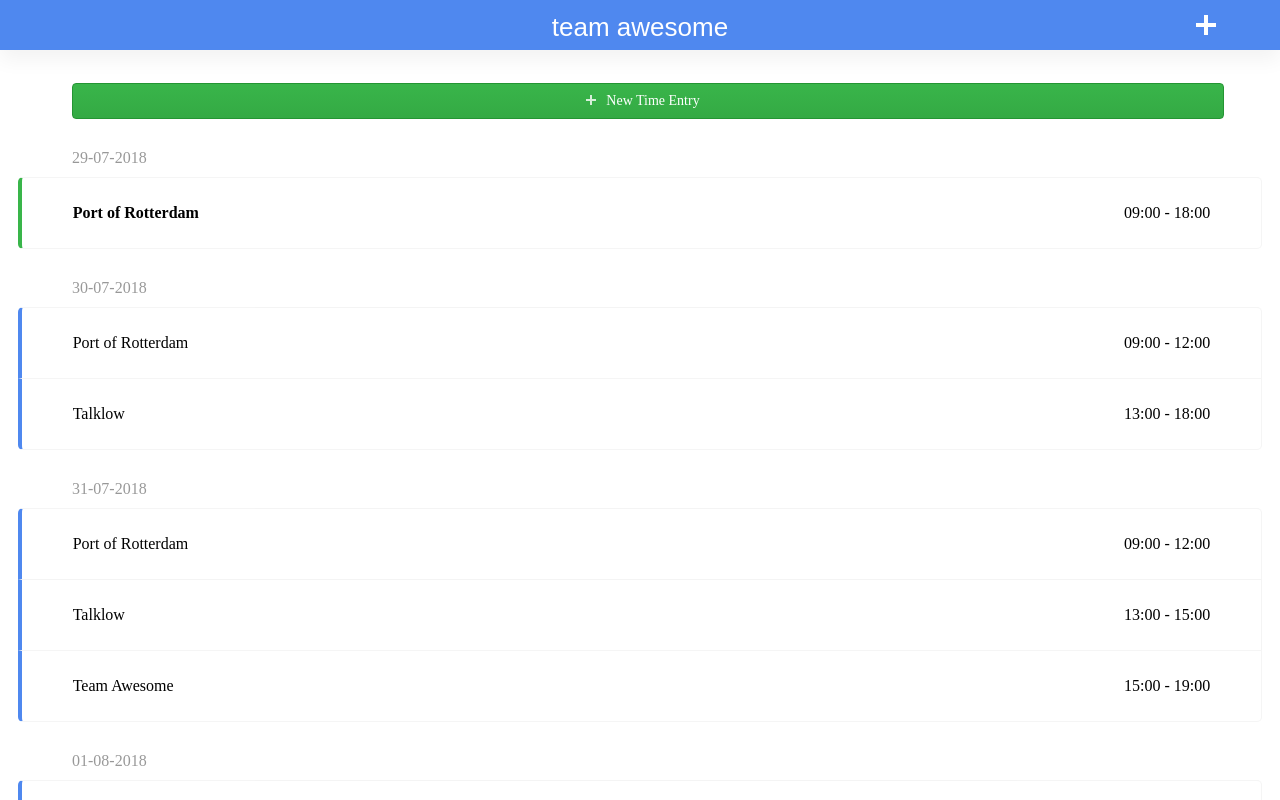
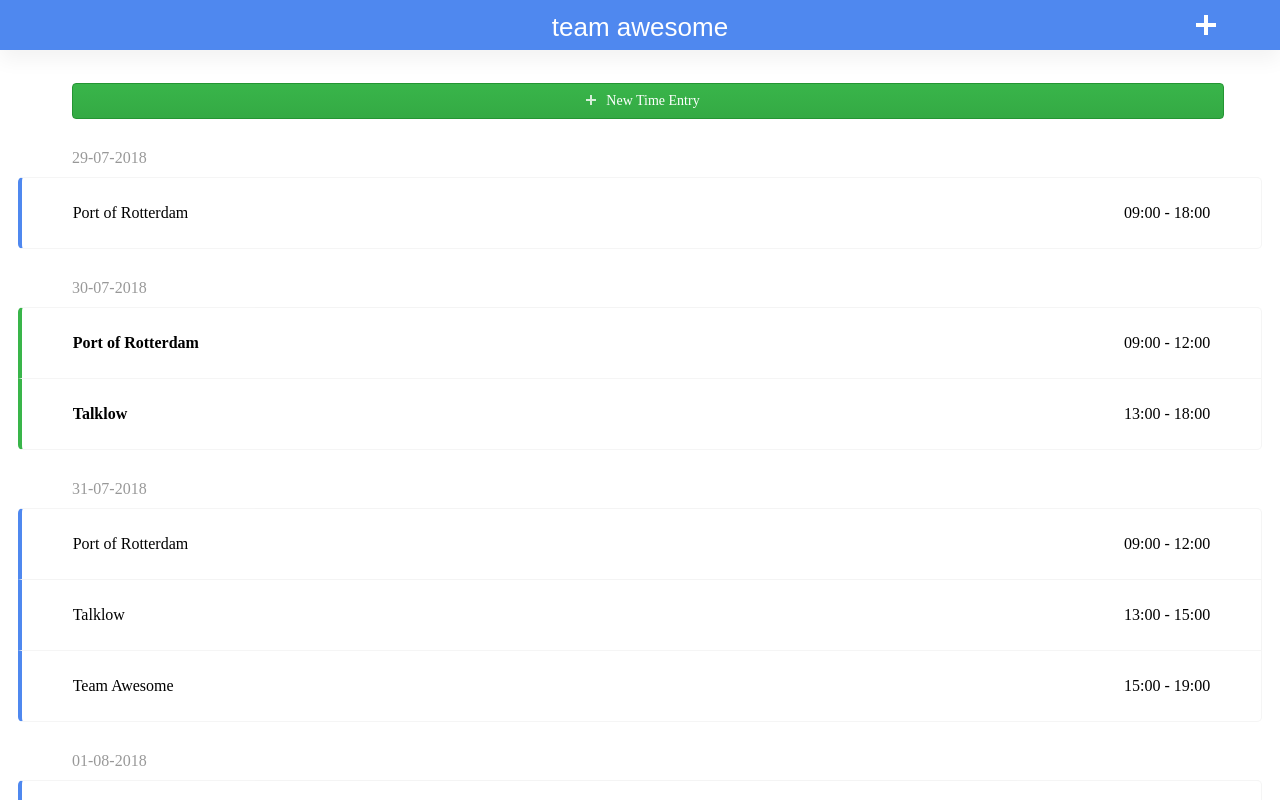
Before and after one commit to humanoidsbv/team-awesome-bob, a Next.js app: page / in a window 1280 px wide. Shown: the top 800 px of the page. Built offline with nearby package versions, Linux system fonts and the light colour scheme.

Commit message:
Add two small formatting changes

```diff
--- a/src/components/MenuNavigation.tsx
+++ b/src/components/MenuNavigation.tsx
@@ -3,7 +3,11 @@
 
 import * as Styled from "./MenuNavigation.styled";
 
-function MenuNavigation({ isOpen }) {
+interface NavProps {
+  isOpen: boolean;
+}
+
+function MenuNavigation({ isOpen }: NavProps) {
   return (
     <Styled.MenuNavigation isOpen={isOpen}>
       <p>Timesheets</p>
--- a/src/components/TimeEntry.styled.ts
+++ b/src/components/TimeEntry.styled.ts
@@ -13,7 +13,6 @@
   max-width: 90%;
   padding: 10px 4%;
   transition: background-color 0.2s ease-in;
-
   border-left-width: 4px;
   border-bottom-width: 0;
 
@@ -22,6 +21,7 @@
   }
   ${(props) =>
     props.firstChild ? "border-top-left-radius: 5px; border-top-right-radius: 5px;" : ""};
+
   ${(props) =>
     props.lastChild
       ? "margin-bottom: 30px; border-bottom-left-radius: 5px; border-bottom-right-radius: 5px; border-bottom-width: 1px;"
--- a/src/components/TimeTable.tsx
+++ b/src/components/TimeTable.tsx
@@ -6,7 +6,7 @@
 function TimeTable() {
   return (
     <>
-      <TimeTableDate isToday>
+      <TimeTableDate>
         <p>29-07-2018</p>
         <TimeEntry firstChild lastChild>
           <p>Port of Rotterdam</p>
@@ -14,7 +14,7 @@
         </TimeEntry>
       </TimeTableDate>
 
-      <TimeTableDate>
+      <TimeTableDate isToday>
         <p>30-07-2018</p>
         <TimeEntry firstChild>
           <p>Port of Rotterdam</p>
--- a/src/components/TimeTableDate.styled.ts
+++ b/src/components/TimeTableDate.styled.ts
@@ -1,4 +1,5 @@
 import styled from "styled-components";
+
 import { TimeEntry } from "./TimeEntry.styled";
 import { theme } from "../styling/theme";
 
```
